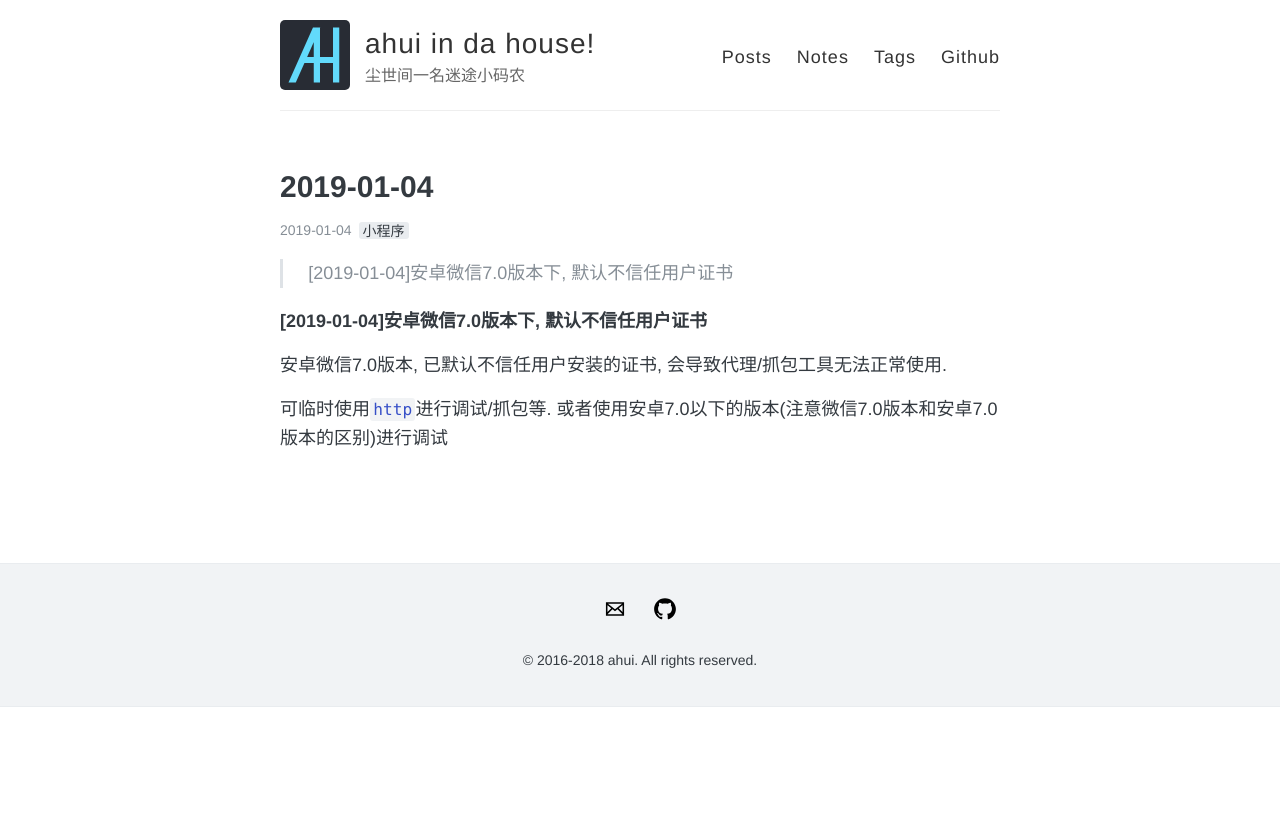
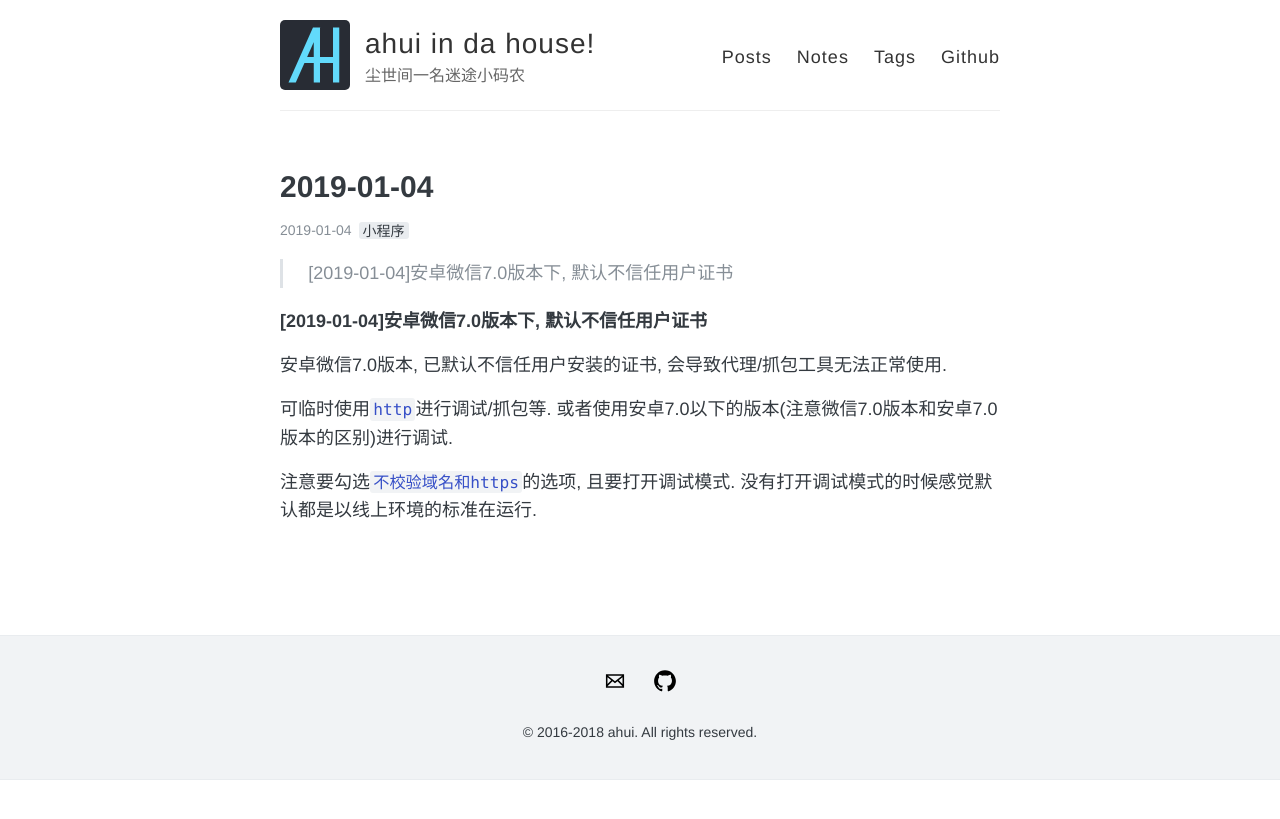
Before and after one commit to funkyLover/blog, a Jekyll site: the page built from notes/_posts/2019-01-04-notes.md, in a window 1280 px wide. Shown: the top 819 px of the page. Built offline with Jekyll 4.4.1, drawn with Linux system fonts in a browser that asks for light colours; comment, search, counter and statistics services are not loaded.

Commit message:
[note]补充;

```diff
--- a/notes/_posts/2019-01-04-notes.md
+++ b/notes/_posts/2019-01-04-notes.md
@@ -13,4 +13,6 @@ share: true
 
 安卓微信7.0版本, 已默认不信任用户安装的证书, 会导致代理/抓包工具无法正常使用.
 
-可临时使用`http`进行调试/抓包等. 或者使用安卓7.0以下的版本(注意微信7.0版本和安卓7.0版本的区别)进行调试
+可临时使用`http`进行调试/抓包等. 或者使用安卓7.0以下的版本(注意微信7.0版本和安卓7.0版本的区别)进行调试.
+
+注意要勾选`不校验域名和https`的选项, 且要打开调试模式. 没有打开调试模式的时候感觉默认都是以线上环境的标准在运行.
```
